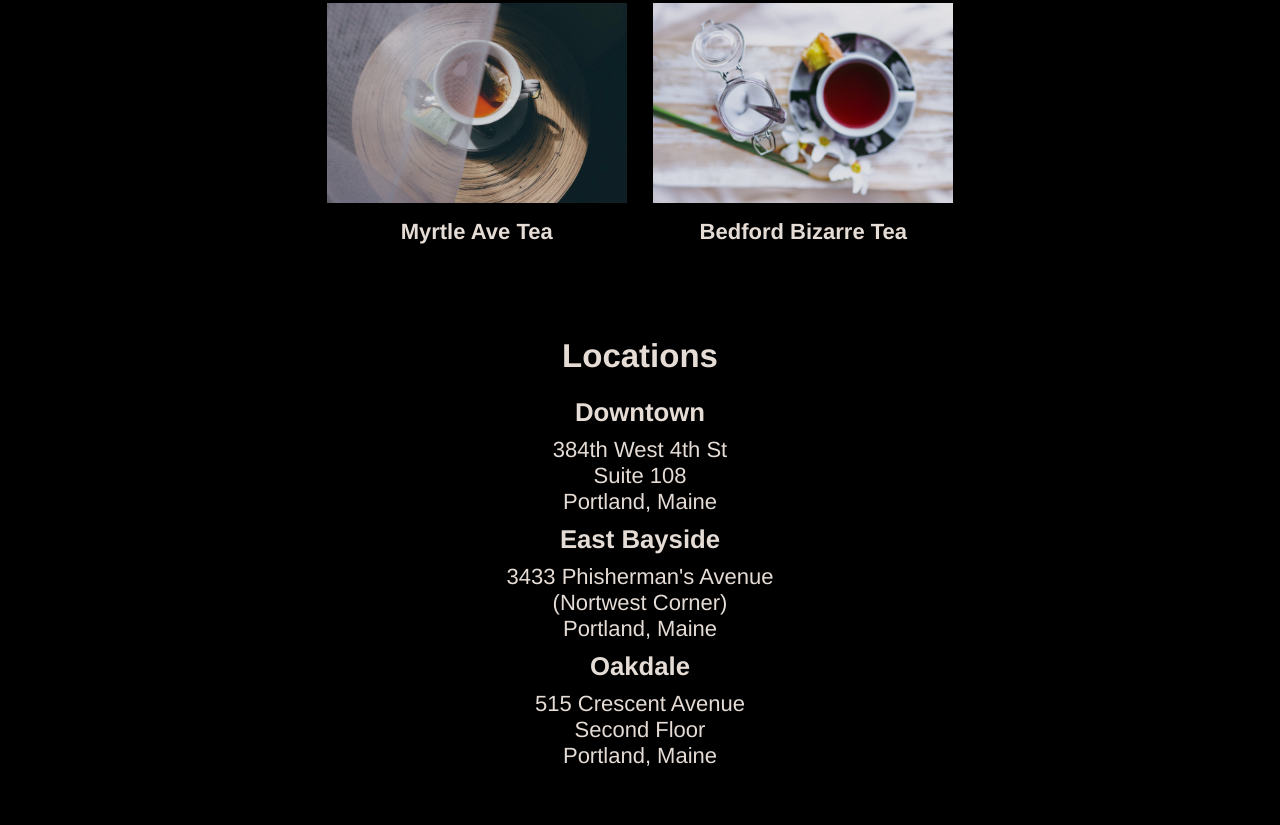
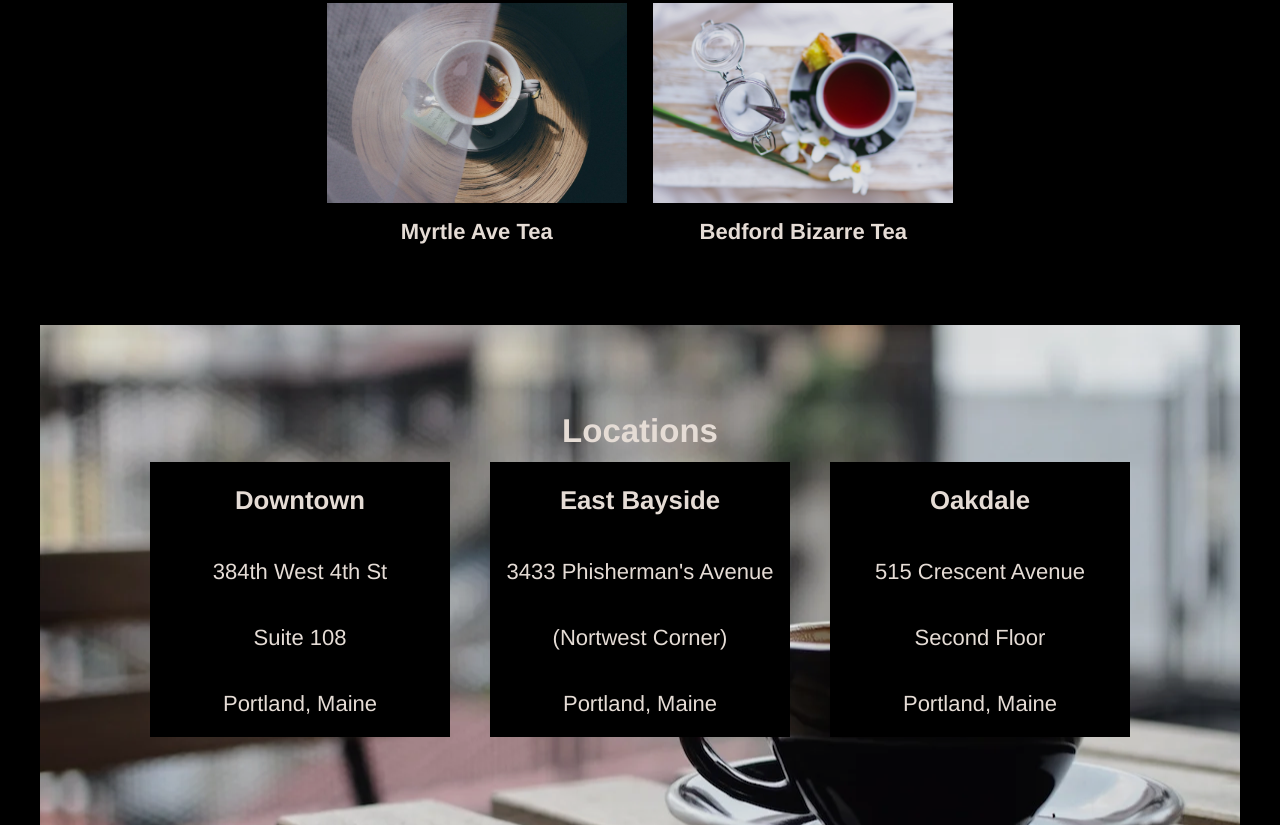
Before and after one commit to DanielDeanGithub/off-platform-project-tea-cosy, a plain HTML site: page index.html in a window 1280 px wide. Shown: the part 1213-2038 px from the top of the page. Before the commit the page ends 1982 px from the top, so only its background shows below. Drawn offline with Linux system fonts and the light colour scheme.

Commit message:
Added "Locations" CSS

```diff
--- a/css/style.css
+++ b/css/style.css
@@ -88,6 +88,35 @@ main {
     font-weight: bolder;
 }
 
-#tea-of-the-month.bottom {
-    flex: 1 5 calc(100% / 3);
+#locations {
+    height: 500px;
+    width: 1200px;
+    background-image: url("../img/img-locations-background.webp");
+    background-size: cover;
+    background-position: center;
+    display: flex;
+    flex-direction: column;
+    justify-content: center;
+    align-items: center;
+    margin: auto;
 }
+
+#locations h2 {
+    line-height: 1;
+    margin-bottom: 15px;
+}
+
+#locations section {
+    display: flex;
+}
+
+#locations .location-text {
+    background-color: black;
+    opacity: 1;
+    width: 300px;
+    margin: 0 20px;
+}
+
+#locations .location-text p, #locations .location-text h3 {
+    line-height: 3;
+}
--- a/index.html
+++ b/index.html
@@ -52,19 +52,19 @@
     <article id="locations">
         <h2>Locations</h2>
         <section>
-            <div class="black">
+            <div class="location-text">
                 <h3>Downtown</h3>
                 <p>384th West 4th St</p>
                 <p>Suite 108</p>
                 <p>Portland, Maine</p>
             </div>
-            <div class="black">
+            <div class="location-text">
                 <h3>East Bayside</h3>
                 <p>3433 Phisherman's Avenue</p>
                 <p>(Nortwest Corner)</p>
                 <p>Portland, Maine</p>
             </div>
-            <div class="black">
+            <div class="location-text">
                 <h3>Oakdale</h3>
                 <p>515 Crescent Avenue</p>
                 <p>Second Floor</p>
```
